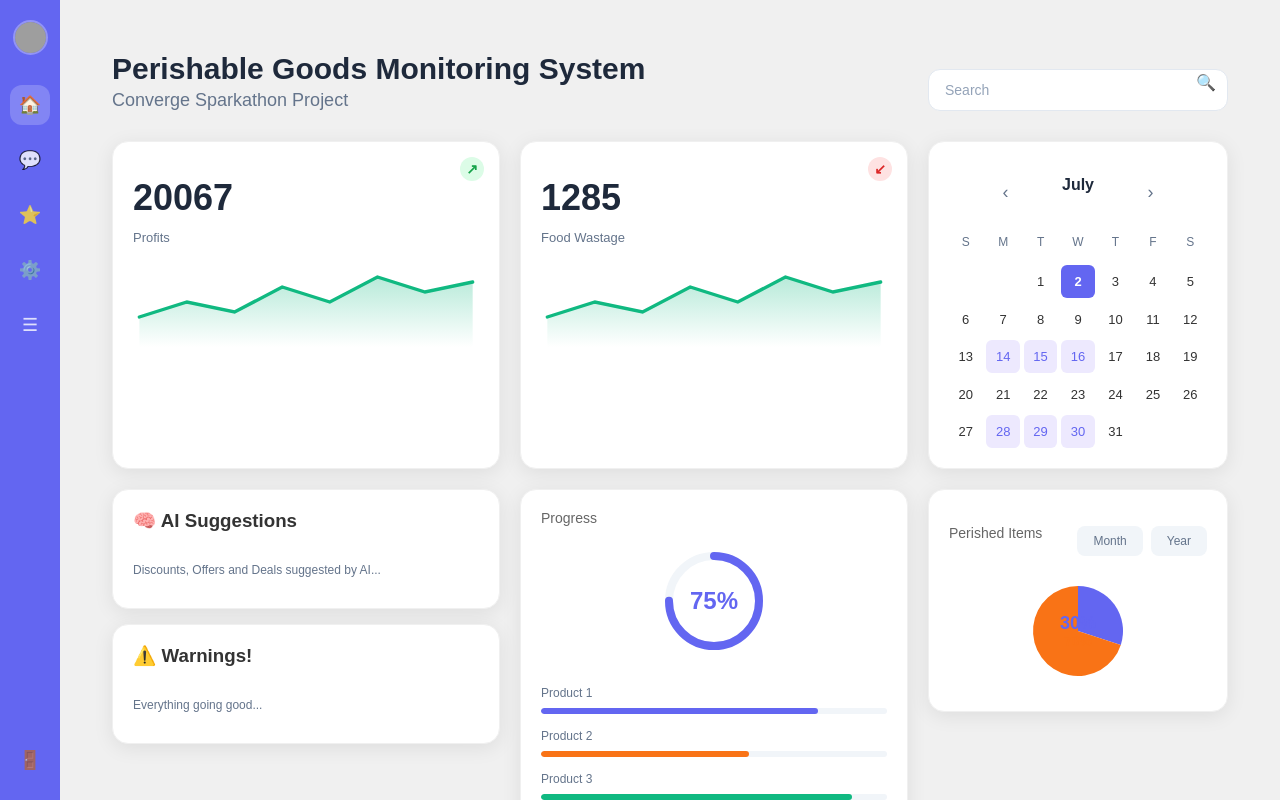
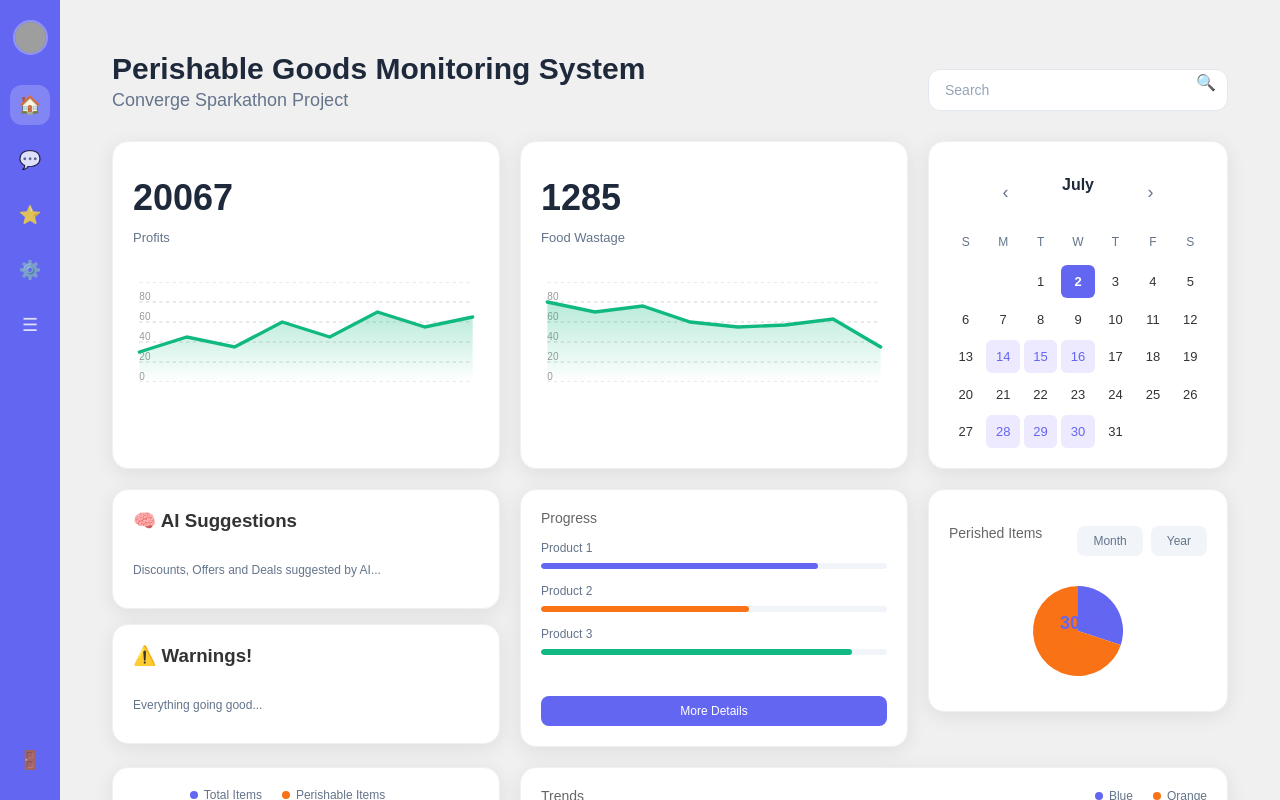
Before and after one commit to harshitparpe/Perishable-Goods-Monitoring, a React (Vite) app in the folder frontend/: page / in a window 1280 px wide. Shown: the top 800 px of the page. Built offline with nearby package versions, Linux system fonts and the light colour scheme; grey boxes are pictures that could not be loaded.

Commit message:
Update StatsCards

```diff
--- a/frontend/src/App.jsx
+++ b/frontend/src/App.jsx
@@ -13,16 +13,40 @@ import "./App.css";
 function App() {
   const [searchTerm, setSearchTerm] = useState("");
 
+  const chartData1 = [
+    { x: 0, y: 30 },
+    { x: 1, y: 45 },
+    { x: 2, y: 35 },
+    { x: 3, y: 60 },
+    { x: 4, y: 45 },
+    { x: 5, y: 70 },
+    { x: 6, y: 55 },
+    { x: 7, y: 65 },
+  ];
+
+  const chartData2 = [
+    { x: 0, y: 80 },
+    { x: 1, y: 70 },
+    { x: 2, y: 76 },
+    { x: 3, y: 60 },
+    { x: 4, y: 55 },
+    { x: 5, y: 57 },
+    { x: 6, y: 63 },
+    { x: 7, y: 35 },
+  ];
+
   const statsData = [
     {
       value: "20067",
       label: "Profits",
       trend: "up",
+      data: chartData1,
     },
     {
       value: "1285",
       label: "Food Wastage",
       trend: "down",
+      data: chartData2,
     },
   ];
 
@@ -41,7 +65,7 @@ function App() {
                 value={stat.value}
                 label={stat.label}
                 trend={stat.trend}
-                // chartData={stat.chartData}
+                data={stat.data}
               />
             ))}
           </div>
--- a/frontend/src/components/ProgressCard.jsx
+++ b/frontend/src/components/ProgressCard.jsx
@@ -2,7 +2,7 @@ import React from "react";
 import "./style/ProgressCard.css";
 
 const ProgressCard = () => {
-  const progressValue = 75;
+  // const progressValue = 75;
 
   return (
     <div className="progress-card card">
@@ -11,7 +11,7 @@ const ProgressCard = () => {
       </div>
 
       <div className="progress-content">
-        <div className="circular-progress">
+        {/* <div className="circular-progress">
           <svg width="120" height="120" viewBox="0 0 120 120">
             <circle
               cx="60"
@@ -40,7 +40,7 @@ const ProgressCard = () => {
           <div className="progress-text">
             <div className="progress-value">{progressValue}%</div>
           </div>
-        </div>
+        </div> */}
 
         <div className="progress-details">
           <div className="detail-item">
--- a/frontend/src/components/StatsCard.jsx
+++ b/frontend/src/components/StatsCard.jsx
@@ -1,19 +1,7 @@
 import React from "react";
 import "./style/StatsCard.css";
 
-// Sample data for small charts
-const chartData1 = [
-  { x: 0, y: 30 },
-  { x: 1, y: 45 },
-  { x: 2, y: 35 },
-  { x: 3, y: 60 },
-  { x: 4, y: 45 },
-  { x: 5, y: 70 },
-  { x: 6, y: 55 },
-  { x: 7, y: 65 },
-];
-
-const StatsCard = ({ value, label, trend }) => {
+const StatsCard = ({ value, label, data }) => {
   const createPath = (points, height = 60) => {
     return points
       .map((point, index) => {
@@ -35,13 +23,9 @@ const StatsCard = ({ value, label, trend }) => {
 
   return (
     <div className="stats-card card">
-      <div className="stats-trend">
-        <span className={`trend-icon ${trend}`}>
-          {trend === "up" ? "↗" : "↙"}
-        </span>
-      </div>
       <div className="stats-value">{value}</div>
       <div className="stats-label">{label}</div>
+
       <div className="mini-chart">
         <svg width="100%" height="100" viewBox="0 0 200 60">
           <defs>
@@ -56,15 +40,60 @@ const StatsCard = ({ value, label, trend }) => {
               <stop offset="100%" stopColor="#10b981" stopOpacity="0" />
             </linearGradient>
           </defs>
-          <path d={createAreaPath(chartData1)} fill="url(#orangeGradient)" />
+
+          {/* Grid lines and axis labels */}
+          {[0, 20, 40, 60, 80, 100].map((val, idx) => {
+            const y = 60 - (val / 100) * 60;
+            return (
+              <g key={idx}>
+                <line
+                  x1="0"
+                  y1={y}
+                  x2="200"
+                  y2={y}
+                  stroke="#ccc"
+                  strokeDasharray="2,2"
+                  strokeWidth="0.5"
+                />
+                <text x="0" y={y - 1} fontSize="6" fill="#999">
+                  {val}
+                </text>
+              </g>
+            );
+          })}
+
+          <path d={createAreaPath(data)} fill="url(#orangeGradient)" />
           <path
-            d={createPath(chartData1)}
+            d={createPath(data)}
             fill="none"
             stroke="#10b981"
             strokeWidth="2"
             strokeLinecap="round"
           />
         </svg>
+
+        {/* <svg width="100%" height="100" viewBox="0 0 200 60">
+          <defs>
+            <linearGradient
+              id="orangeGradient"
+              x1="0%"
+              y1="0%"
+              x2="0%"
+              y2="100%"
+            >
+              <stop offset="0%" stopColor="#6366f1" stopOpacity="0.3" />
+              <stop offset="100%" stopColor="#6366f1" stopOpacity="0" />
+            </linearGradient>
+          </defs>
+          <path d={createAreaPath(data)} fill="url(#orangeGradient)" />
+          <path
+            d={createPath(data)}
+            fill="none"
+            stroke="#6366f1"
+            strokeWidth="2"
+            strokeLinecap="round"
+          />
+        </svg> */}
       </div>
     </div>
   );
--- a/frontend/src/components/style/StatsCard.css
+++ b/frontend/src/components/style/StatsCard.css
@@ -1,33 +1,6 @@
 .stats-card {
   position: relative;
   min-height: 120px;
-}
-
-.stats-trend {
-  position: absolute;
-  top: 15px;
-  right: 15px;
-}
-
-.trend-icon {
-  width: 24px;
-  height: 24px;
-  border-radius: 50%;
-  display: flex;
-  align-items: center;
-  justify-content: center;
-  font-size: 14px;
-  font-weight: bold;
-}
-
-.trend-icon.up {
-  background: #dcfce7;
-  color: #16a34a;
-}
-
-.trend-icon.down {
-  background: #fee2e2;
-  color: #dc2626;
 }
 
 .stats-value {
@@ -44,63 +17,7 @@
   max-width: 80%;
 }
 
-/* ------------------------------------------------- */
-.small-charts-container {
-  display: flex;
-  flex-direction: column;
-  gap: 15px;
-}
-
-.comments-card {
-  min-height: 120px;
-}
-
-.comments-content {
-  display: flex;
-  flex-direction: column;
-  gap: 15px;
-}
-
-.comments-text {
-  font-size: 12px;
-  color: #64748b;
-  line-height: 1.4;
-}
-
 .mini-chart {
   height: 60px;
+  margin-top: 10%;
 }
-
-.small-chart-card {
-  min-height: 80px;
-  padding: 15px;
-}
-
-.progress-bars-card {
-  min-height: 100px;
-}
-
-.progress-bars {
-  display: flex;
-  flex-direction: column;
-  gap: 12px;
-}
-
-.progress-item {
-  display: flex;
-  align-items: center;
-}
-
-.progress-bar-container {
-  flex: 1;
-  height: 8px;
-  background: #f1f5f9;
-  border-radius: 4px;
-  overflow: hidden;
-}
-
-.progress-bar {
-  height: 100%;
-  border-radius: 4px;
-  transition: width 0.5s ease;
-}
```
